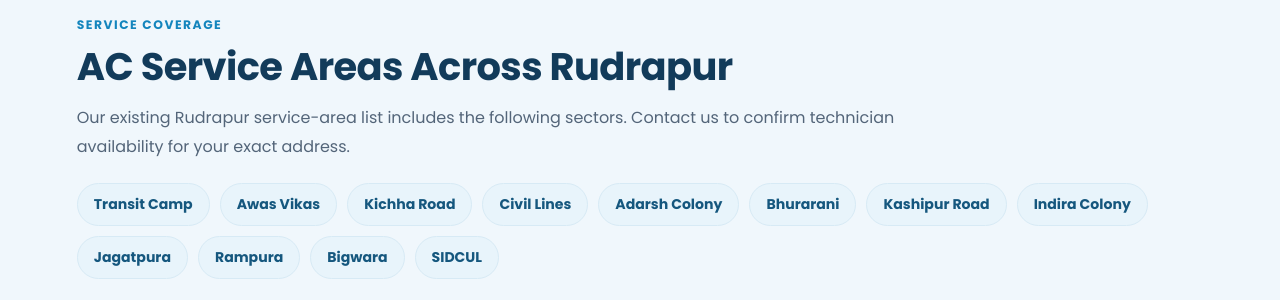
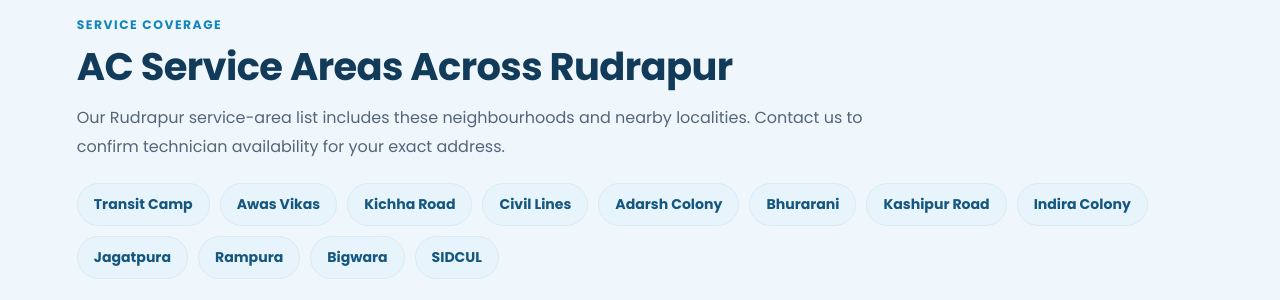
Before and after one commit to AircoolTechServices/AirCoolTechServices, a Flask app: template templates/pages/rudrapur.html in a window 1280 px wide. Shown: the part 1964-2264 px from the top of the page. Run offline with Flask 3, Linux system fonts and the light colour scheme; the template is opened without the code that fills it, so the values that code supplies are empty.

Commit message:
Refine Rudrapur service area copy

```diff
--- a/templates/pages/rudrapur.html
+++ b/templates/pages/rudrapur.html
@@ -132,7 +132,7 @@
   <div class="bng-section-inner">
     <span class="bng-kicker">Service coverage</span>
     <h2>AC Service Areas Across Rudrapur</h2>
-    <p>Our existing Rudrapur service-area list includes the following sectors. Contact us to confirm technician availability for your exact address.</p>
+    <p>Our Rudrapur service-area list includes these neighbourhoods and nearby localities. Contact us to confirm technician availability for your exact address.</p>
     <div class="bng-area-list">
       <span class="bng-area">Transit Camp</span><span class="bng-area">Awas Vikas</span><span class="bng-area">Kichha Road</span><span class="bng-area">Civil Lines</span><span class="bng-area">Adarsh Colony</span><span class="bng-area">Bhurarani</span><span class="bng-area">Kashipur Road</span><span class="bng-area">Indira Colony</span><span class="bng-area">Jagatpura</span><span class="bng-area">Rampura</span><span class="bng-area">Bigwara</span><span class="bng-area">SIDCUL</span>
     </div>
```
